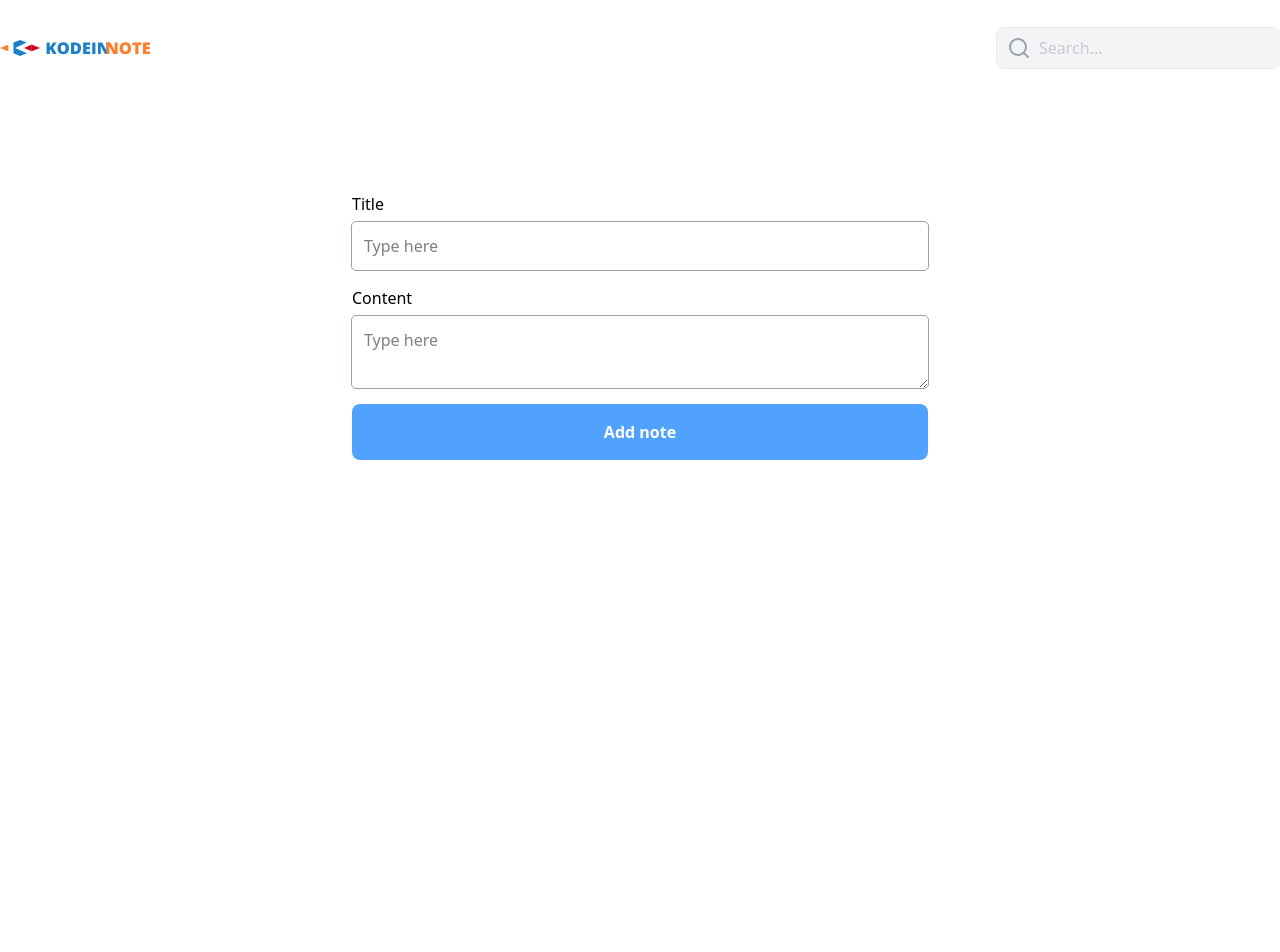
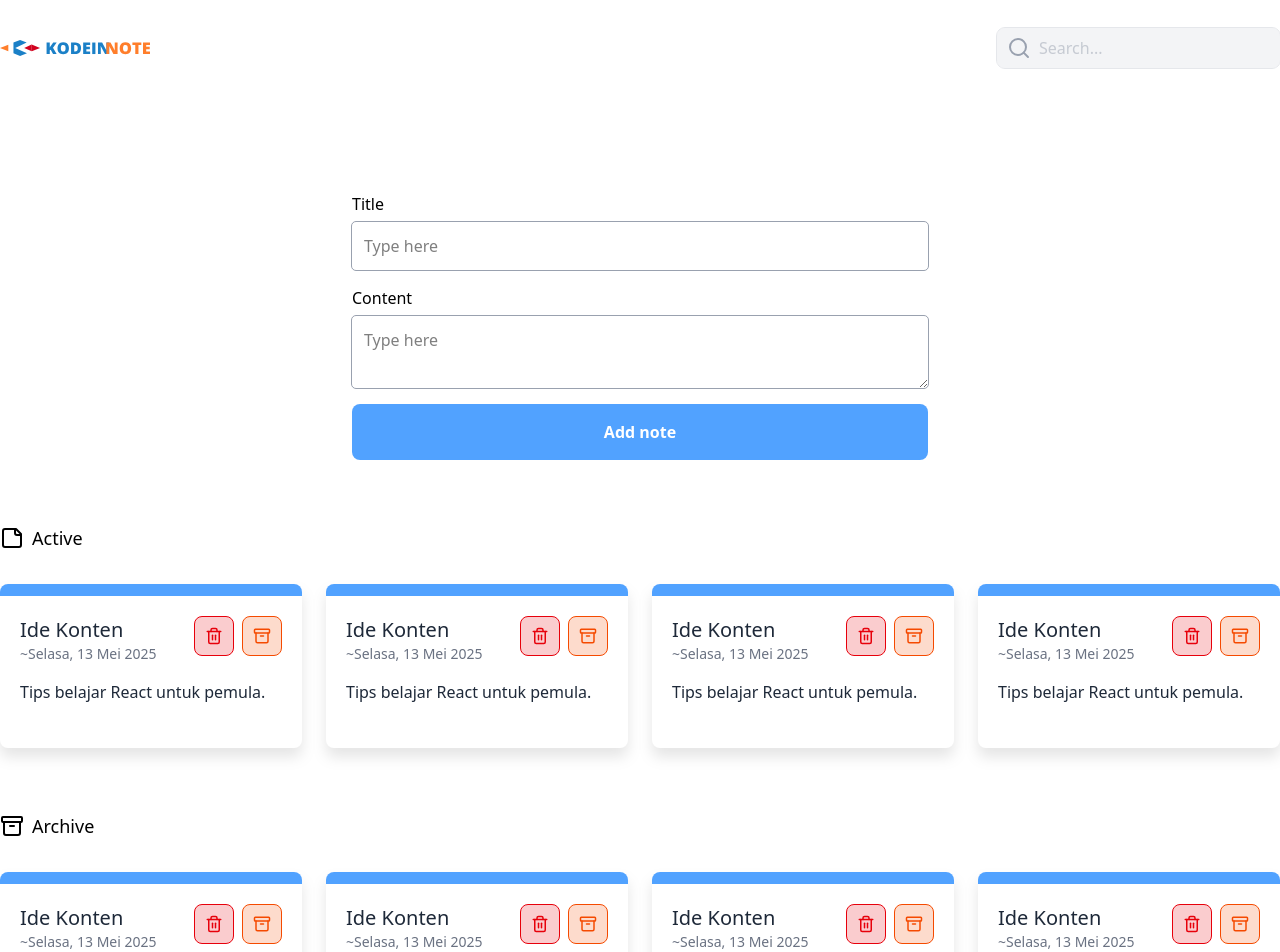
Before and after one commit to barraIhsan/react-note, a React (Vite) app: page / in a window 1280 px wide. Shown: the top 952 px of the page. Before the commit the page ends 800 px from the top, so only its background shows below. Built offline with nearby package versions, Linux system fonts and the light colour scheme.

Commit message:
feat: add notelist with a dummy data

```diff
--- a/src/App.tsx
+++ b/src/App.tsx
@@ -7,6 +7,7 @@ export default function App() {
     <>
       <Navbar />
       <NoteForm />
+      <NoteList />
     </>
   );
 }
--- /dev/null
+++ b/src/NoteItem.tsx
@@ -0,0 +1,41 @@
+import { Archive, Trash2 } from "lucide-react";
+import { twMerge } from "tailwind-merge";
+export default function NoteItem({
+  active,
+  title,
+  date,
+  desc,
+}: {
+  active: boolean;
+  title: string;
+  date: string;
+  desc: string;
+}) {
+  return (
+    <div className="rounded-lg drop-shadow-xl bg-white">
+      <div
+        className={twMerge(
+          "w-full h-3 rounded-t-lg",
+          active ? "bg-blue-400" : "bg-gray-300",
+        )}
+      />
+      <div className="p-5 space-y-4 text-gray-800">
+        <div className="flex">
+          <div className="w-full">
+            <p className="font-medium text-xl">{title}</p>
+            <p className="text-sm text-gray-500">~{date}</p>
+          </div>
+          <div className="flex gap-2 shrink-0">
+            <button className="flex justify-center items-center rounded-lg border border-red-600 bg-red-600/20 text-red-600 size-10 cursor-pointer">
+              <Trash2 size={18} />
+            </button>
+            <button className="flex justify-center items-center rounded-lg border border-orange-600 bg-orange-600/20 text-orange-600 size-10 cursor-pointer">
+              <Archive size={18} />
+            </button>
+          </div>
+        </div>
+        <p className="min-h-12">{desc}</p>
+      </div>
+    </div>
+  );
+}
--- /dev/null
+++ b/src/NoteList.tsx
@@ -0,0 +1,41 @@
+import { Archive, StickyNote } from "lucide-react";
+import NoteItem from "./NoteItem";
+
+export default function NoteList() {
+  return (
+    <main className="container mx-auto space-y-16 mb-24">
+      <section className="space-y-8">
+        <h2 className="inline-flex items-center gap-2 text-lg font-medium">
+          <StickyNote /> Active
+        </h2>
+        <div className="grid grid-cols-4 gap-6">
+          {Array.from({ length: 4 }).map((_, i) => (
+            <NoteItem
+              key={i}
+              active
+              title="Ide Konten"
+              date="Selasa, 13 Mei 2025"
+              desc="Tips belajar React untuk pemula."
+            />
+          ))}
+        </div>
+      </section>
+      <section className="space-y-8">
+        <h2 className="inline-flex items-center gap-2 text-lg font-medium">
+          <Archive /> Archive
+        </h2>
+        <div className="grid grid-cols-4 gap-6">
+          {Array.from({ length: 4 }).map((_, i) => (
+            <NoteItem
+              key={i}
+              active
+              title="Ide Konten"
+              date="Selasa, 13 Mei 2025"
+              desc="Tips belajar React untuk pemula."
+            />
+          ))}
+        </div>
+      </section>
+    </main>
+  );
+}
```
